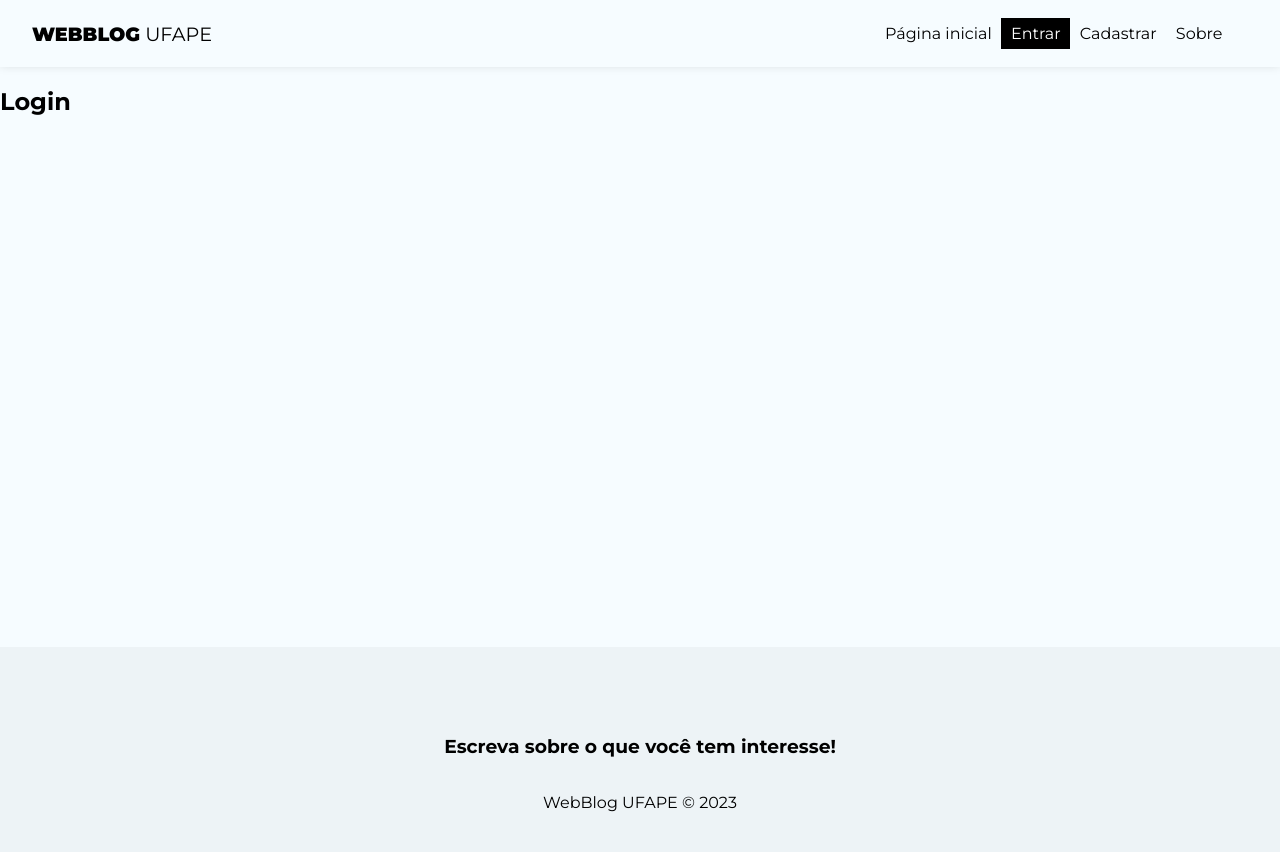
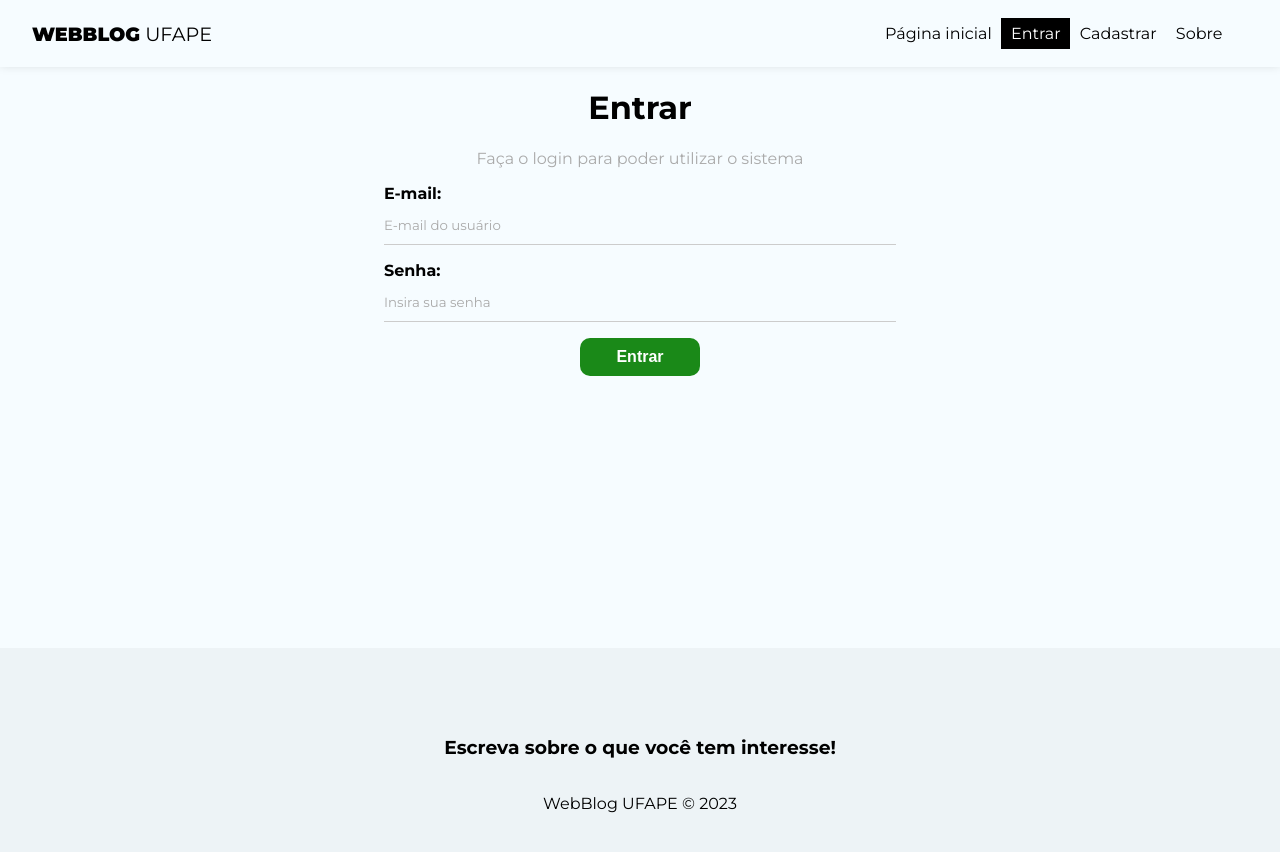
Before and after one commit to VictorW-dev/WebBlog_UFAPE, a React (Create React App) app: page /login in a window 1280 px wide. Shown: the top 852 px of the page. Built offline with nearby package versions, Linux system fonts and the light colour scheme; no server answers.

Commit message:
Structuring login page

```diff
--- a/src/pages/Login/Login.js
+++ b/src/pages/Login/Login.js
@@ -1,9 +1,58 @@
 import styles from './Login.module.css';
 
+import { useAuthentication } from '../../hooks/useAuthentication';
+import { useState, useEffect } from 'react'
+
 const Login = () => {
+
+    const [email, setEmail] = useState("");
+    const [password, setPassword] = useState("");
+    const [error, setError] = useState("");
+
+    const { createUser, error: authError, loading } = useAuthentication();
+
+    const handleSubmit = async (e) => {
+        e.preventDefault();
+
+        setError("");
+
+        const user = {
+            email,
+            password
+        };
+
+        const res = await createUser(user)
+
+        console.log(user);
+    };
+
+    useEffect(() => {
+
+        if (authError) {
+            setError(authError);
+        }
+
+    }, [authError]);
+
     return (
-        <div>
-            <h2>Login</h2>
+        <div className={styles.login}>
+            <h1>Entrar</h1>
+            <p>Faça o login para poder utilizar o sistema</p>
+            <form onSubmit={handleSubmit}>
+                <label>
+                    <span>E-mail:</span>
+                    <input type="email" name="email" required placeholder="E-mail do usuário"
+                        value={email} onChange={(e) => setEmail(e.target.value)} />
+                </label>
+                <label>
+                    <span>Senha:</span>
+                    <input type="password" name="password" required placeholder="Insira sua senha"
+                        value={password} onChange={(e) => setPassword(e.target.value)} />
+                </label>
+                {!loading && <button className="btn">Entrar</button>}
+                {loading && (<button className="btn" disabled>Aguarde...</button>)}
+                {error && <p className="error">{error}</p>}
+            </form>
         </div>
     );
 }
--- a/src/pages/Login/Login.module.css
+++ b/src/pages/Login/Login.module.css
@@ -0,0 +1,7 @@
+.login {
+    text-align: center;
+}
+
+.login p {
+    color: #aaa;
+}
--- a/src/pages/Register/Register.js
+++ b/src/pages/Register/Register.js
@@ -1,6 +1,6 @@
-import { useAuthentication } from '../../hooks/useAuthentication';
 import styles from './Register.module.css';
 
+import { useAuthentication } from '../../hooks/useAuthentication';
 import { useState, useEffect } from 'react'
 
 const Register = () => {
@@ -41,7 +41,7 @@
             setError(authError);
         }
 
-    }, [authError])
+    }, [authError]);
 
     return (
         <div className={styles.register}>
@@ -52,15 +52,18 @@
                     <span>Nome:</span>
                     <input type="text" name="displayName" required placeholder="Nome do usuário"
                         value={displayName} onChange={(e) => setDisplayName(e.target.value)} />
-
+                </label>
+                <label>
                     <span>E-mail:</span>
                     <input type="email" name="email" required placeholder="E-mail do usuário"
                         value={email} onChange={(e) => setEmail(e.target.value)} />
-
+                </label>
+                <label>
                     <span>Senha:</span>
                     <input type="password" name="password" required placeholder="Insira sua senha"
                         value={password} onChange={(e) => setPassword(e.target.value)} />
-
+                </label>
+                <label>
                     <span>Confirmação de senha:</span>
                     <input type="password" name="confirmPassword" required placeholder="Confirme sua senha"
                         value={confirmPassword} onChange={(e) => setConfirmPassword(e.target.value)} />
```
